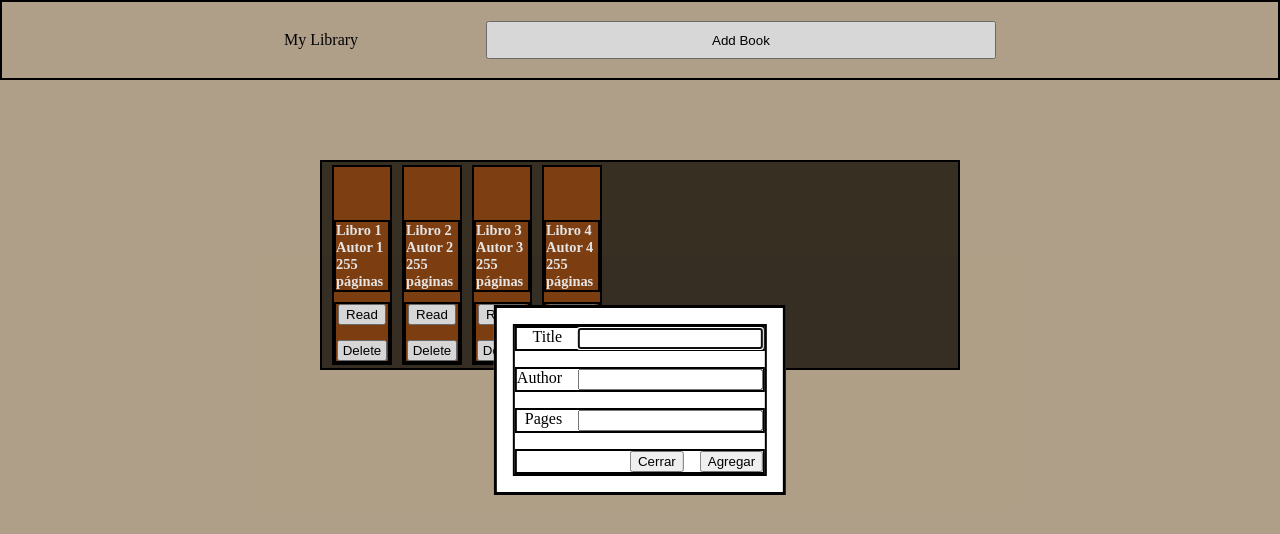
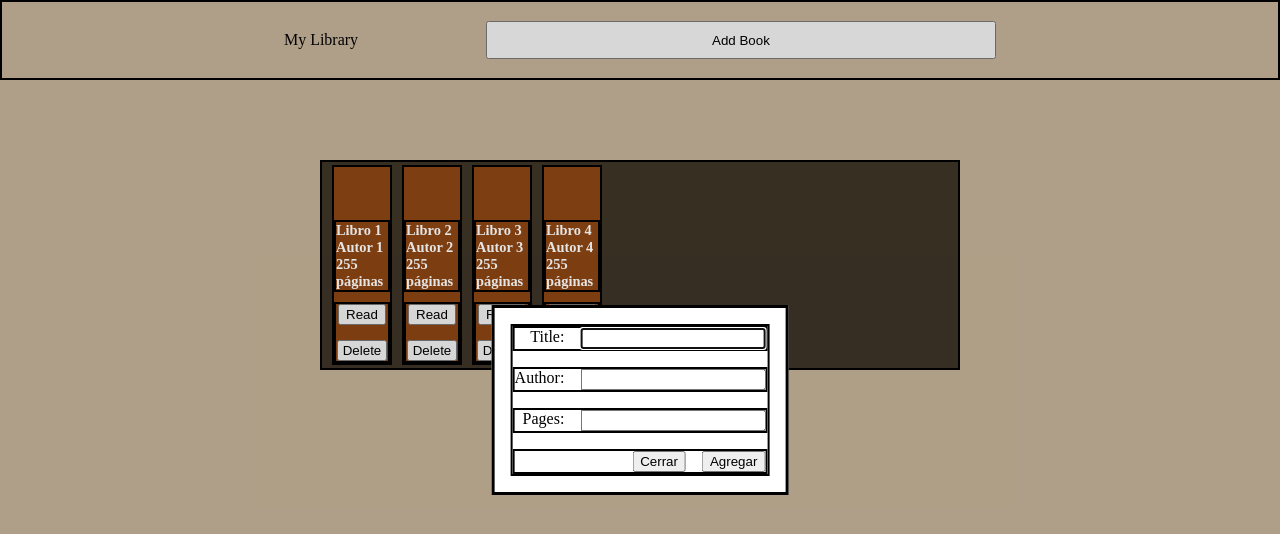
Before and after one commit to Setnegrusni/library-project, a plain HTML site: page index.html in a window 1280 px wide. Both pictures are taken after a click on the button "Add Book". Drawn offline with Linux system fonts and the light colour scheme.

Commit message:
Fixed details to some texts

```diff
--- a/index.html
+++ b/index.html
@@ -20,15 +20,15 @@
         <dialog>
             <div class="book-form">
                 <div class="book-title">
-                    <label for="bookTitle">Title</label>
+                    <label for="bookTitle">Title:</label>
                     <input id="bookTitle">
                 </div>
                 <div class="book-author">
-                    <label for="bookAuthor">Author</label>
+                    <label for="bookAuthor">Author:</label>
                     <input id="bookAuthor">
                 </div>
                 <div class="book-pages">
-                    <label for="bookPages">Pages</label>
+                    <label for="bookPages">Pages:</label>
                     <input id="bookPages" type="number">
                 </div>
                 <div class="modal-footer">
```
